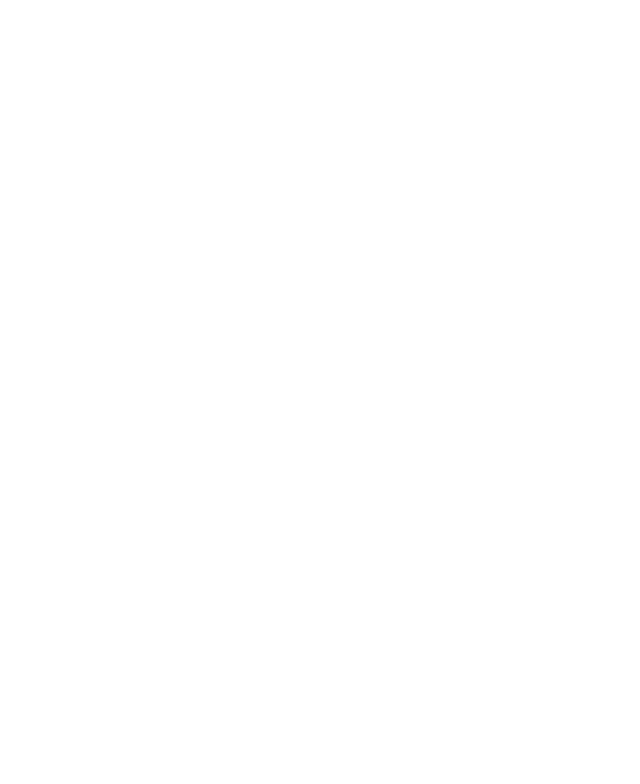
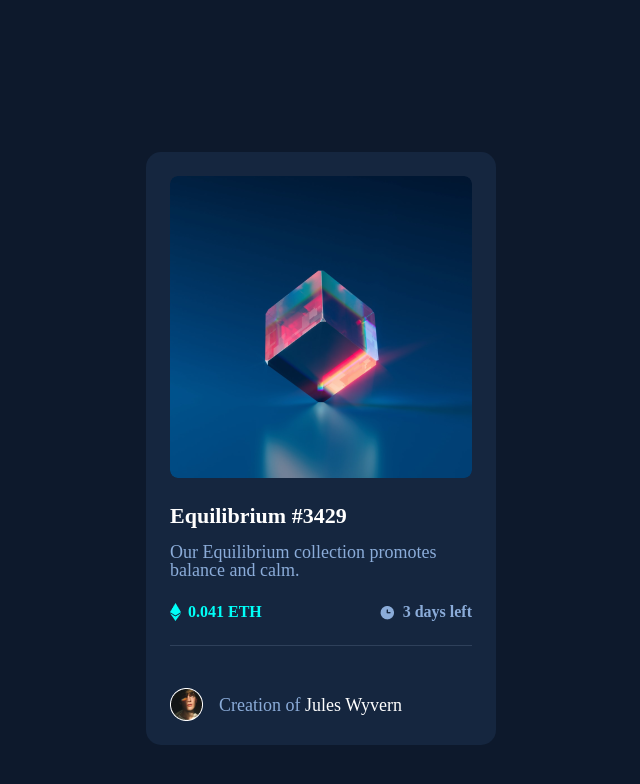
Before and after one commit to MariamiKvirkvia/Equilibrium, a plain HTML site: page index.html in a window 1280 px wide. Shown: the whole page, without its empty margins (319-959 px from the left). Drawn offline with Linux system fonts and the light colour scheme.

Commit message:
Added all HTML elements and styled them.

```diff
--- a/index.html
+++ b/index.html
@@ -9,6 +9,21 @@
     <link rel="stylesheet" href="style.css" />
 </head>
 <body>
-
+    <div class="main">
+        <div class="content">
+            <img class="main-img" src="images/Rectangle Copy.png" alt="Equilibrium" />
+            <h1>Equilibrium #3429</h1>
+            <p>Our Equilibrium collection promotes balance and calm.</p>
+            <div class="time">
+                <div class="path"><img src="images/Combined Shape.png" alt="Combines Shape" />0.041 ETH</div>
+                <div class="daysLeft"><img src="images/Clock.png" alt="Clock" />3 days left</div>
+            </div>
+            <div class="line"></div>
+            <div class="author">
+                <img src="images/Oval.png" alt="Author's icon" />
+                <p>Creation of <span style="color: #FFFFFF">Jules Wyvern</span></p>
+            </div>
+        </div>
+    </div>
 </body>
 </html>
--- a/reset.css
+++ b/reset.css
@@ -0,0 +1,48 @@
+/* http://meyerweb.com/eric/tools/css/reset/
+   v2.0 | 20110126
+   License: none (public domain)
+*/
+
+html, body, div, span, applet, object, iframe,
+h1, h2, h3, h4, h5, h6, p, blockquote, pre,
+a, abbr, acronym, address, big, cite, code,
+del, dfn, em, img, ins, kbd, q, s, samp,
+small, strike, strong, sub, sup, tt, var,
+b, u, i, center,
+dl, dt, dd, ol, ul, li,
+fieldset, form, label, legend,
+table, caption, tbody, tfoot, thead, tr, th, td,
+article, aside, canvas, details, embed,
+figure, figcaption, footer, header, hgroup,
+menu, nav, output, ruby, section, summary,
+time, mark, audio, video {
+	margin: 0;
+	padding: 0;
+	border: 0;
+	font-size: 100%;
+	font: inherit;
+	vertical-align: baseline;
+}
+/* HTML5 display-role reset for older browsers */
+article, aside, details, figcaption, figure,
+footer, header, hgroup, menu, nav, section {
+	display: block;
+}
+body {
+	line-height: 1;
+}
+ol, ul {
+	list-style: none;
+}
+blockquote, q {
+	quotes: none;
+}
+blockquote:before, blockquote:after,
+q:before, q:after {
+	content: '';
+	content: none;
+}
+table {
+	border-collapse: collapse;
+	border-spacing: 0;
+}
--- a/style.css
+++ b/style.css
@@ -0,0 +1,83 @@
+body{
+    background-color: #0D192C;
+}
+.main{
+    max-width: 350px;
+    width: 100%;
+    background-color: #15263F;
+    border-radius: 15px;
+    margin: 152px auto;
+}
+
+.content{
+    padding: 24px;
+}
+
+.main-img{
+    max-width: 302px;
+    width: 100%;
+    border-radius: 8px;
+}
+
+h1{
+    color: #FFFFFF;
+    padding-top: 24px;
+    font-size: 22px;
+    font-weight: 600;
+}
+
+.content p{
+    color: #8BACD9;
+    padding-top: 16px;
+    font-size: 18px;
+    font-weight: 300;
+}
+
+.time{
+    display: flex;
+    padding-top: 24px;
+    justify-content: space-between;
+    align-items: center;
+}
+
+.time img{
+    padding-right: 7px;
+}
+
+.path{
+    display: flex;
+    align-items: center;
+    color: #00FFF8;
+    font-size: 16px;
+    font-weight: 600;
+}
+
+.daysLeft{
+    display: flex;
+    align-items: center;
+    color: #8BACD9;
+    font-size: 16px;
+    font-weight: 600;
+}
+
+.author{
+    display: flex;
+    padding-top: 42px;
+    align-items: center;
+}
+
+.author img{
+    padding-right: 16px;
+}
+
+.author p{
+    padding: 0;
+    color: #8BACD9;
+}
+
+.line{
+    width: 302px;
+    height: 1px;
+    background-color: #2E405A;
+    margin-top: 24px;
+}
```
